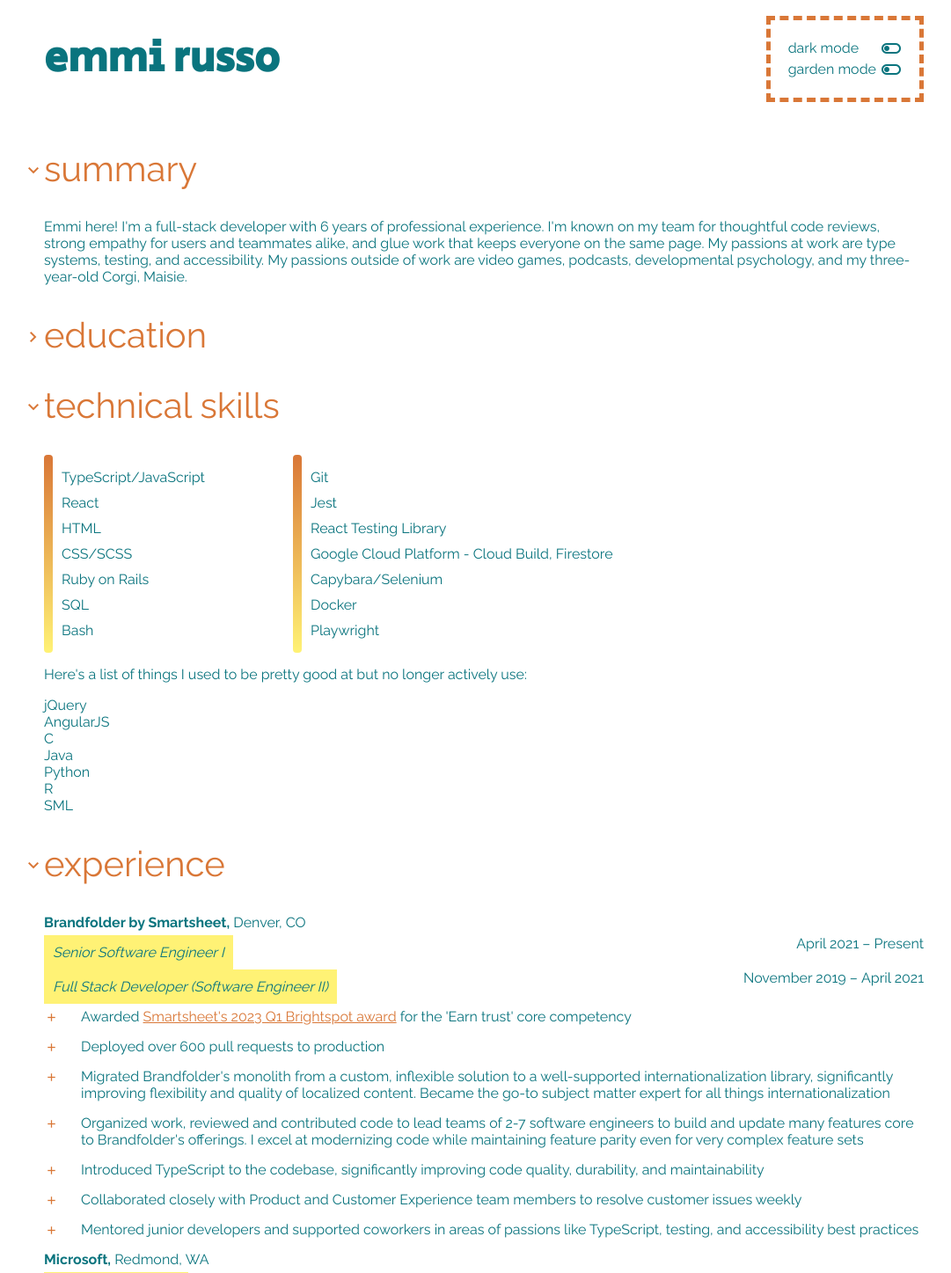
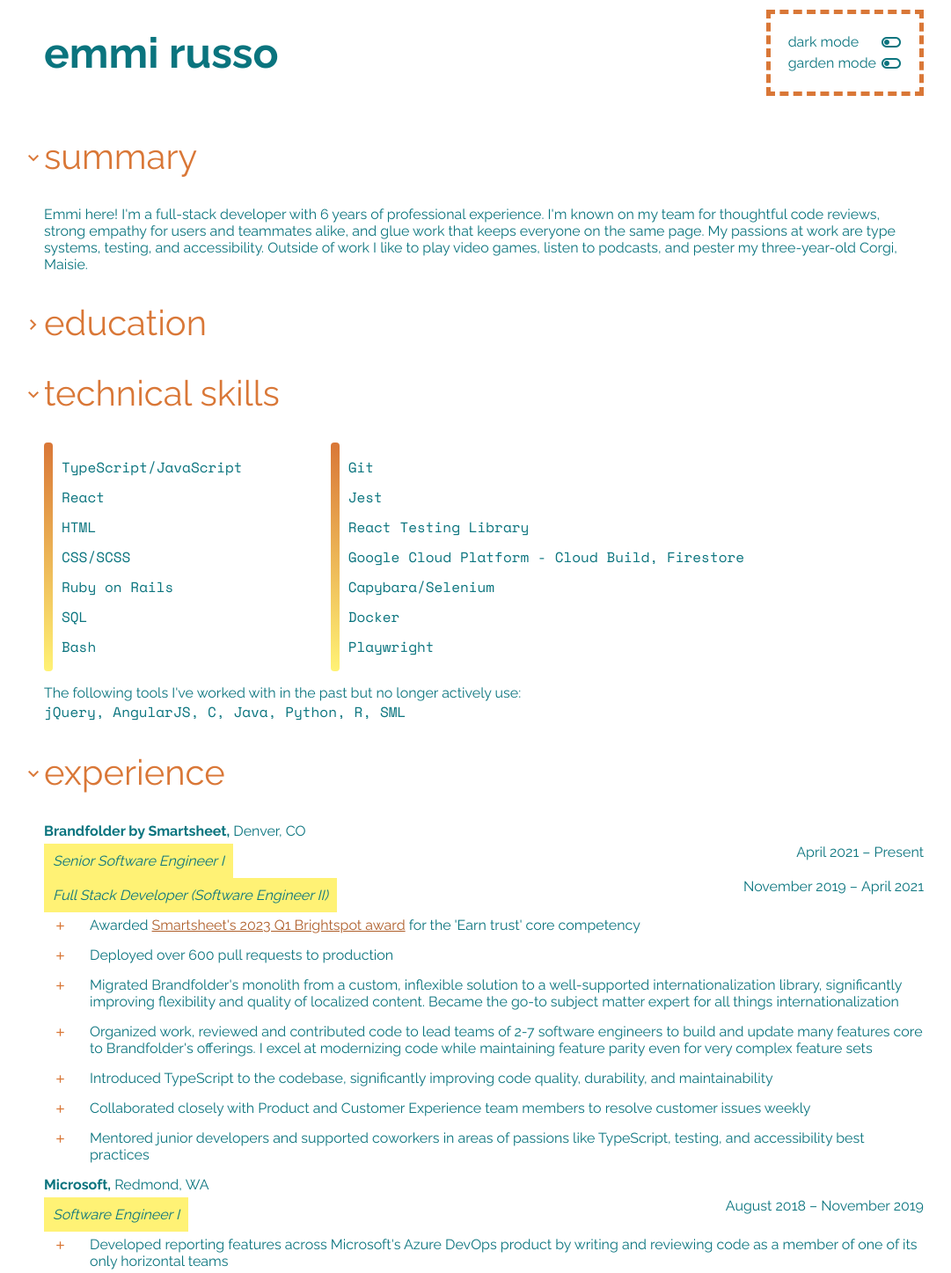
Before and after one commit to emrusso/emrusso.github.io, a React (Create React App) app in the folder personal-site/: page / in a window 1280 px wide. Shown: the top 1447 px of the page at 88% size, without its empty margins (90-1171 px from the left). Built offline with nearby package versions, Linux system fonts and the light colour scheme.

Commit message:
lighthouse/fastpass fixes

```diff
--- a/personal-site/public/index.html
+++ b/personal-site/public/index.html
@@ -11,10 +11,9 @@
     />
     <link rel="preconnect" href="https://fonts.googleapis.com">
     <link rel="preconnect" href="https://fonts.gstatic.com" crossorigin>
-    <link href="https://fonts.googleapis.com/css?family=Raleway:400,700" rel="stylesheet">
-    <link rel="stylesheet" href="https://fonts.googleapis.com/css2?family=Material+Symbols+Outlined:opsz,wght,FILL,GRAD@20..48,100..700,0..1,-50..200" />
-    <link href="https://fonts.googleapis.com/css2?family=Quicksand:wght@700&display=swap" rel="stylesheet">
-    <link href="https://fonts.googleapis.com/css2?family=Secular+One&display=swap" rel="stylesheet">
+    <link href="https://fonts.googleapis.com/css?family=Raleway:400,700&display=swap" rel="stylesheet">
+    <link preload rel="stylesheet" href="https://fonts.googleapis.com/css2?family=Material+Symbols+Outlined:opsz,wght,FILL,GRAD@20..48,100..700,0..1,-50..200" />
+    <link href="https://fonts.googleapis.com/css2?family=Space+Mono&display=swap" rel="stylesheet">
     <!--
       manifest.json provides metadata used when your web app is installed on a
       user's mobile device or desktop. See https://developers.google.com/web/fundamentals/web-app-manifest/
--- a/personal-site/src/App.scss
+++ b/personal-site/src/App.scss
@@ -33,29 +33,29 @@ button {
   max-width: 1000px;
 }
 
-.experience {
-  &__position {
-    display: flex;
-    justify-content: space-between;
-  }
+// .experience {
+//   &__position {
+//     display: flex;
+//     justify-content: space-between;
+//   }
 
-  &__bullets {
-    padding-inline-start: 10px;
+//   &__bullets {
+//     padding-inline-start: 10px;
 
-    &__item {
-      display: flex;
-      gap: 25px;
-      margin: 5px 0;
+//     &__item {
+//       display: flex;
+//       gap: 25px;
+//       margin: 5px 0;
 
-      .material-symbols-outlined {
-        cursor: default;
-        font-size: 17px;
-        padding-top: 2px;
-        user-select: none;
-      }
-    }
-  }
-}
+//       .material-symbols-outlined {
+//         cursor: default;
+//         font-size: 17px;
+//         padding-top: 2px;
+//         user-select: none;
+//       }
+//     }
+//   }
+// }
 
 .no-list-styling {
   list-style: none;
--- a/personal-site/src/Body.tsx
+++ b/personal-site/src/Body.tsx
@@ -19,6 +19,7 @@ const StyledBody = styled(UnstyledBody)`
   color: ${props => props.theme.color};
   height: 100%;
   min-height: 100vh;
+  padding-bottom: 20px;
 
   .theme-controls__switch {
     color: ${props => props.theme.color};
--- a/personal-site/src/Experiences.tsx
+++ b/personal-site/src/Experiences.tsx
@@ -33,8 +33,8 @@ const UnstyledExperiences: FunctionComponent<ExperiencesProps> = ({ className, e
           </>
           <ul className="experience__bullets no-list-styling">
             {bullets.map((bullet, i) => (
-              <li>
-                <span className="experience__bullets__item" key={`experience-bullet-${company}-${location.city}-${i}`}>
+              <li key={`experience-bullet-${company}-${location.city}-${i}`}>
+                <span className="experience__bullets__item">
                   <span aria-hidden className="material-symbols-outlined">{theme.icon}</span>
                   <span>{bullet}</span>
                 </span>
@@ -48,13 +48,16 @@ const UnstyledExperiences: FunctionComponent<ExperiencesProps> = ({ className, e
 };
 
 const StyledExperiences = styled(UnstyledExperiences)`
-  .experience {
+.experience {
     &__location {
       display: block;
       margin-bottom: 5px;
     }
 
     &__position {
+      display: flex;
+      justify-content: space-between;
+
       &--title {
         background-color: ${props => props.theme.highlightColor};
         padding: 10px;
@@ -62,11 +65,23 @@ const StyledExperiences = styled(UnstyledExperiences)`
     }
 
     &__bullets {
+      padding-inline-start: 10px;
+
       &__item {
+        display: flex;
+        gap: 25px;
+        margin: 5px 0;
         padding-bottom: 10px;
 
         a {
-          color: ${props => props.theme.iconColor}
+          color: ${props => props.theme.linkColor}
+        }
+
+        .material-symbols-outlined {
+          cursor: default;
+          font-size: 17px;
+          padding-top: 2px;
+          user-select: none;
         }
       }
     }
--- a/personal-site/src/Resume.tsx
+++ b/personal-site/src/Resume.tsx
@@ -17,6 +17,7 @@ const UnstyledResume: FunctionComponent<ResumeProps> = ({ className }) => {
     <div className={`resume ${className}`}>
       {['summary', 'education', 'technicalSkills', 'fullTime', 'internships'].map((accordion) => (
         <ResumeSection
+          key={accordion}
           accordion={accordion as Accordion}
           accordions={accordions}
           setAccordions={setAccordions}
--- a/personal-site/src/ResumeSection.tsx
+++ b/personal-site/src/ResumeSection.tsx
@@ -37,7 +37,7 @@ const accordionProps: Record<Accordion, AccordionProps> = {
     title: 'Internships'
   },
   summary: {
-    content: "Emmi here! I'm a full-stack developer with 6 years of professional experience. I'm known on my team for thoughtful code reviews, strong empathy for users and teammates alike, and glue work that keeps everyone on the same page. My passions at work are type systems, testing, and accessibility. My passions outside of work are video games, podcasts, developmental psychology, and my three-year-old Corgi, Maisie.",
+    content: "Emmi here! I'm a full-stack developer with 6 years of professional experience. I'm known on my team for thoughtful code reviews, strong empathy for users and teammates alike, and glue work that keeps everyone on the same page. My passions at work are type systems, testing, and accessibility. Outside of work I like to play video games, listen to podcasts, and pester my three-year-old Corgi, Maisie.",
     id: 'summary',
     title: 'Summary'
   },
@@ -86,10 +86,9 @@ const UnstyledResumeSection: FunctionComponent<ResumeSectionProps> = ({ accordio
             <TechnicalSkills entries={tools} type="tools" />
           </div>
           <div className="technical-skills__old">
-            Here's a list of things I used to be pretty good at but no longer actively use:
-            <ul className="no-list-styling">
-              {old.map((oldLanguage) => (<li key={`old-language-${oldLanguage}`}>{oldLanguage}</li>))}
-            </ul>
+            The following tools I've worked with in the past but no longer actively use:
+            <br />
+            <span className="technical-skills--mono">{old.join(', ')}</span>
           </div>
         </div>
       )}
@@ -108,6 +107,10 @@ const StyledResumeSection = styled(UnstyledResumeSection)`
   .technical-skills__old {
     margin-top: 15px;
   }
+
+  .technical-skills--mono {
+    font-family: 'Space Mono', monospace;
+  }
 `;
 
 export const ResumeSection: FunctionComponent<ResumeSectionProps> = (props) => (
--- a/personal-site/src/TechnicalSkills.tsx
+++ b/personal-site/src/TechnicalSkills.tsx
@@ -13,7 +13,7 @@ const UnstyledTechnicalSkills: FunctionComponent<TechnicalSkillsProps> = ({ clas
       <div aria-hidden className="technical-skills__expertise-bar">
       <span className="sr-only" id={id}>Ordered by decreasing level of expertise</span>
       </div>
-      <ul aria-describedby={id} className={`${type} no-list-styling`}>
+      <ul aria-describedby={id} className={`${type} no-list-styling technical-skills--mono`}>
         {entries.map((entry) => (
           <li key={`${type}-entry-${entry}`}>{entry}</li>
         ))}
--- a/personal-site/src/ThemeControls.tsx
+++ b/personal-site/src/ThemeControls.tsx
@@ -30,7 +30,7 @@ const UnstyledThemeControls: FunctionComponent<ThemeControlsProps> = ({ classNam
     <div className={className}>
       <h1><strong>Emmi Russo</strong></h1>
       <div className="theme-controls" role="group" aria-labelledby="id-group-label">
-        <h3 className="sr-only" id="id-group-label">Theme</h3>
+        <h2 className="sr-only" id="id-group-label">Theme</h2>
         <ThemeSwitch
           aria-checked={color === 'dark'}
           label={'dark mode'}
@@ -56,7 +56,6 @@ const StyledThemeControls = styled(UnstyledThemeControls)`
 
   h1 {
     font-size: 3em;
-    font-family: 'Secular One', sans-serif;
     text-transform: lowercase;
   }
 
--- a/personal-site/src/theme.tsx
+++ b/personal-site/src/theme.tsx
@@ -6,9 +6,11 @@ export interface Theme {
   highlightColor: string;
   icon: string;
   iconColor: string;
+  linkColor: string;
 }
 
 const lightIconColor = '#d97737';
+const lightLinkColor = '#af5f2b';
 const darkIconColor = '#C38B8B';
 
 export const LightTheme: Theme = {
@@ -18,7 +20,8 @@ export const LightTheme: Theme = {
   gradientTopColor: '#FFF275',
   highlightColor: '#FFF275',
   icon: 'add',
-  iconColor: lightIconColor
+  iconColor: lightIconColor,
+  linkColor: lightLinkColor
 };
 
 export const LightGardenTheme: Theme = {
@@ -28,7 +31,8 @@ export const LightGardenTheme: Theme = {
   gradientTopColor: '#F9F5E3',
   highlightColor: '#F9F5E3',
   icon: 'filter_vintage',
-  iconColor: lightIconColor
+  iconColor: lightIconColor,
+  linkColor: lightLinkColor
 };
 
 export const DarkTheme: Theme = {
@@ -39,6 +43,7 @@ export const DarkTheme: Theme = {
   highlightColor: '#c0321f',
   icon: 'add',
   iconColor: darkIconColor,
+  linkColor: darkIconColor
 };
 
 export const DarkGardenTheme: Theme = {
@@ -49,4 +54,5 @@ export const DarkGardenTheme: Theme = {
   highlightColor: '#562C2C',
   icon: 'park',
   iconColor: darkIconColor,
+  linkColor: '#eba6a6'
 }
```
